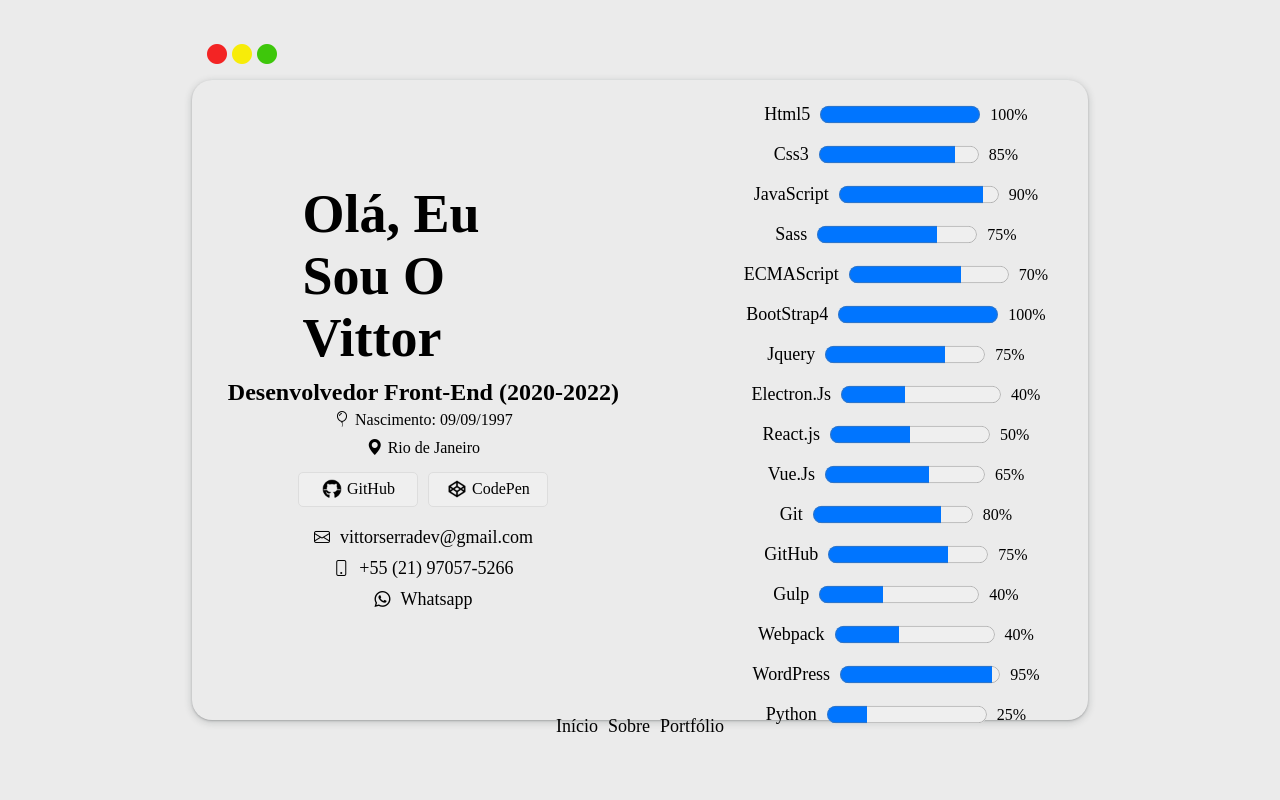
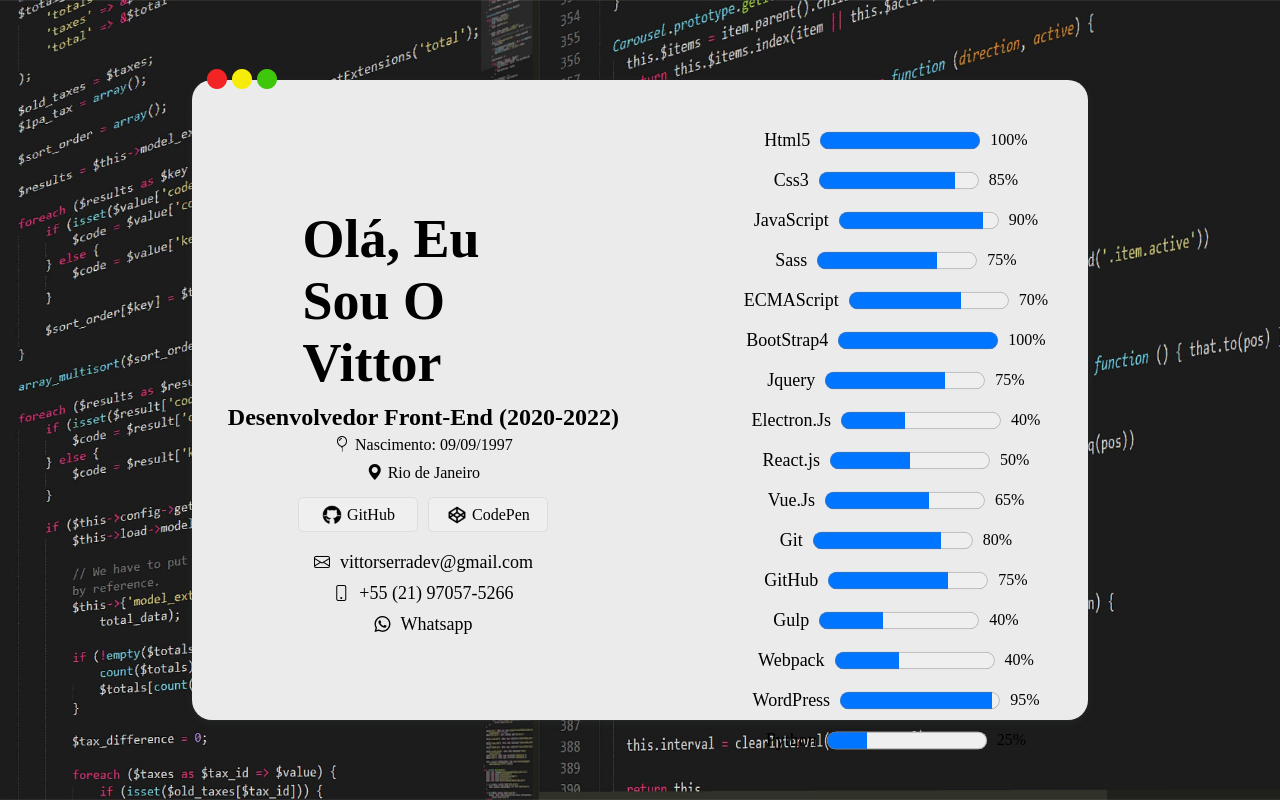
Before and after one commit to DevVittor/VittorSerra, a plain HTML site: page index.html in a window 1280 px wide. Drawn offline with nearby package versions, Linux system fonts and the light colour scheme.

Commit message:
Add files via upload

```diff
--- a/index.css
+++ b/index.css
@@ -22,7 +22,10 @@
     align-items: center;
     flex-direction: column;
     height: 100vh;
-    background: var(--Fundo);
+    background-image: url(Fundo/Background.jpg);
+    background-position: center;
+    background-repeat: no-repeat;
+    background-size: cover;
 }
 .book{
     display: flex;
--- a/index.html
+++ b/index.html
@@ -4,7 +4,7 @@
     <meta charset="UTF-8">
     <meta http-equiv="X-UA-Compatible" content="IE=edge">
     <meta name="viewport" content="width=device-width, initial-scale=1.0">
-    <link rel="stylesheet" href="skills.css">
+    <link rel="stylesheet" href="index.css">
     <title>Vittor - Portfólio</title>
 </head>
 <body>
@@ -120,13 +120,13 @@
                     </ul>
                 </div>
             </div>
-            <div class="menu">
+            <!-- <div class="menu">
                 <ul>
                     <li><a href="#">Início</a></li>
                     <li><a href="#">Sobre</a></li>
                     <li><a href="#">Portfólio</a></li>
                 </ul>
-            </div>
+            </div> -->
         </div>
     </div>
 </body>
```
Also changed, not shown: Fundo/Background.jpg (added), Fundo/Background2.jpg (added).
